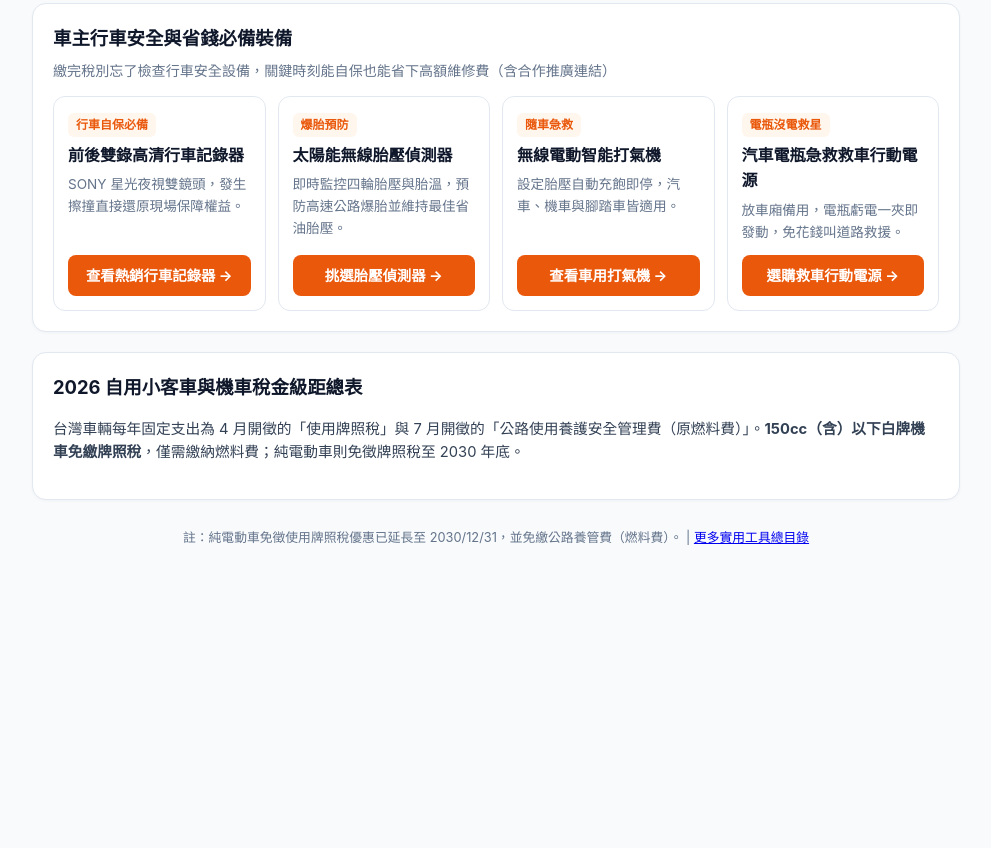
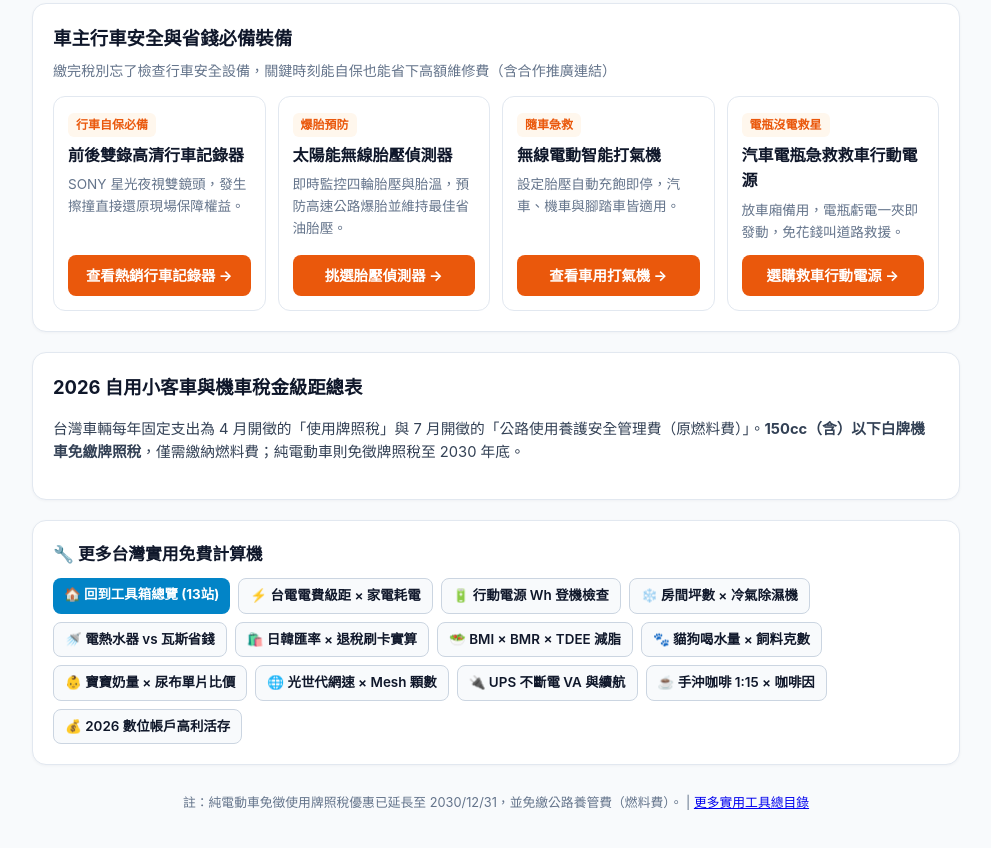
Before and after one commit to jimmycmhsieh0801-cloud/tw-vehicle-tax-calc, a plain HTML site: page index.html in a window 1280 px wide. Shown: the part 412-1260 px from the top of the page, without its empty margins (144-1135 px from the left). Before the commit the page ends 1022 px from the top, so only its background shows below. Drawn offline with Linux system fonts and the light colour scheme.

Commit message:
feat: add cross-site SEO internal linking and IndexNow key

```diff
--- a/index.html
+++ b/index.html
@@ -157,6 +157,27 @@
           <p>台灣車輛每年固定支出為 4 月開徵的「使用牌照稅」與 7 月開徵的「公路使用養護安全管理費（原燃料費）」。<strong>150cc（含）以下白牌機車免繳牌照稅</strong>，僅需繳納燃料費；純電動車則免徵牌照稅至 2030 年底。</p>
     </article>
 
+
+    <!-- CROSS_LINK_MATRIX_START -->
+    <section class="card" style="margin-top:20px;">
+      <h2 style="font-size:1.05rem;margin:0 0 10px;color:#0f172a;">🔧 更多台灣實用免費計算機</h2>
+      <div style="display:flex;flex-wrap:wrap;gap:8px;">
+        <a href="https://jimmycmhsieh0801-cloud.github.io/" style="display:inline-block;padding:6px 11px;border-radius:8px;background:#0284c7;color:#fff;text-decoration:none;font-size:0.84rem;font-weight:700;">🏠 回到工具箱總覽 (13站)</a>
+        <a href="https://jimmycmhsieh0801-cloud.github.io/tw-power-calc/" style="display:inline-block;padding:6px 11px;border-radius:8px;border:1px solid #cbd5e1;background:#f8fafc;color:#0f172a;text-decoration:none;font-size:0.84rem;font-weight:600;">⚡ 台電電費級距 × 家電耗電</a>
+        <a href="https://jimmycmhsieh0801-cloud.github.io/tw-travel-power-calc/" style="display:inline-block;padding:6px 11px;border-radius:8px;border:1px solid #cbd5e1;background:#f8fafc;color:#0f172a;text-decoration:none;font-size:0.84rem;font-weight:600;">🔋 行動電源 Wh 登機檢查</a>
+        <a href="https://jimmycmhsieh0801-cloud.github.io/tw-room-sizing-calc/" style="display:inline-block;padding:6px 11px;border-radius:8px;border:1px solid #cbd5e1;background:#f8fafc;color:#0f172a;text-decoration:none;font-size:0.84rem;font-weight:600;">❄️ 房間坪數 × 冷氣除濕機</a>
+        <a href="https://jimmycmhsieh0801-cloud.github.io/tw-water-heater-calc/" style="display:inline-block;padding:6px 11px;border-radius:8px;border:1px solid #cbd5e1;background:#f8fafc;color:#0f172a;text-decoration:none;font-size:0.84rem;font-weight:600;">🚿 電熱水器 vs 瓦斯省錢</a>
+        <a href="https://jimmycmhsieh0801-cloud.github.io/tw-travel-tax-calc/" style="display:inline-block;padding:6px 11px;border-radius:8px;border:1px solid #cbd5e1;background:#f8fafc;color:#0f172a;text-decoration:none;font-size:0.84rem;font-weight:600;">🛍️ 日韓匯率 × 退稅刷卡實算</a>
+        <a href="https://jimmycmhsieh0801-cloud.github.io/tw-bmi-tdee-calc/" style="display:inline-block;padding:6px 11px;border-radius:8px;border:1px solid #cbd5e1;background:#f8fafc;color:#0f172a;text-decoration:none;font-size:0.84rem;font-weight:600;">🥗 BMI × BMR × TDEE 減脂</a>
+        <a href="https://jimmycmhsieh0801-cloud.github.io/tw-pet-cost-calc/" style="display:inline-block;padding:6px 11px;border-radius:8px;border:1px solid #cbd5e1;background:#f8fafc;color:#0f172a;text-decoration:none;font-size:0.84rem;font-weight:600;">🐾 貓狗喝水量 × 飼料克數</a>
+        <a href="https://jimmycmhsieh0801-cloud.github.io/tw-baby-calc/" style="display:inline-block;padding:6px 11px;border-radius:8px;border:1px solid #cbd5e1;background:#f8fafc;color:#0f172a;text-decoration:none;font-size:0.84rem;font-weight:600;">👶 寶寶奶量 × 尿布單片比價</a>
+        <a href="https://jimmycmhsieh0801-cloud.github.io/tw-router-cable-calc/" style="display:inline-block;padding:6px 11px;border-radius:8px;border:1px solid #cbd5e1;background:#f8fafc;color:#0f172a;text-decoration:none;font-size:0.84rem;font-weight:600;">🌐 光世代網速 × Mesh 顆數</a>
+        <a href="https://jimmycmhsieh0801-cloud.github.io/tw-ups-nas-calc/" style="display:inline-block;padding:6px 11px;border-radius:8px;border:1px solid #cbd5e1;background:#f8fafc;color:#0f172a;text-decoration:none;font-size:0.84rem;font-weight:600;">🔌 UPS 不斷電 VA 與續航</a>
+        <a href="https://jimmycmhsieh0801-cloud.github.io/tw-coffee-brew-calc/" style="display:inline-block;padding:6px 11px;border-radius:8px;border:1px solid #cbd5e1;background:#f8fafc;color:#0f172a;text-decoration:none;font-size:0.84rem;font-weight:600;">☕ 手沖咖啡 1:15 × 咖啡因</a>
+        <a href="https://jimmycmhsieh0801-cloud.github.io/tw-bank-interest-calc/" style="display:inline-block;padding:6px 11px;border-radius:8px;border:1px solid #cbd5e1;background:#f8fafc;color:#0f172a;text-decoration:none;font-size:0.84rem;font-weight:600;">💰 2026 數位帳戶高利活存</a>
+      </div>
+    </section>
+    <!-- CROSS_LINK_MATRIX_END -->
     <footer>
       <p>註：純電動車免徵使用牌照稅優惠已延長至 2030/12/31，並免繳公路養管費（燃料費）。 | <a href="https://jimmycmhsieh0801-cloud.github.io/">更多實用工具總目錄</a></p>
     </footer>
```
